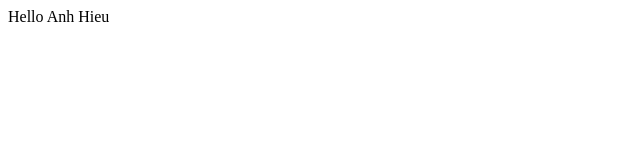
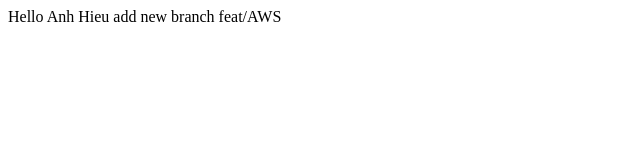
Before and after one commit to MinhHieu212/testGit, a plain HTML site: page index.html in a window 1280 px wide. Shown: the whole page, without its empty margins (0-640 px from the left). Drawn offline with Linux system fonts and the light colour scheme.

Commit message:
feat/AWS 1 th commit

```diff
--- a/index.html
+++ b/index.html
@@ -7,5 +7,6 @@
   </head>
   <body>
     <span>Hello Anh Hieu</span>
+    <span>add new branch feat/AWS</span>
   </body>
 </html>
```
